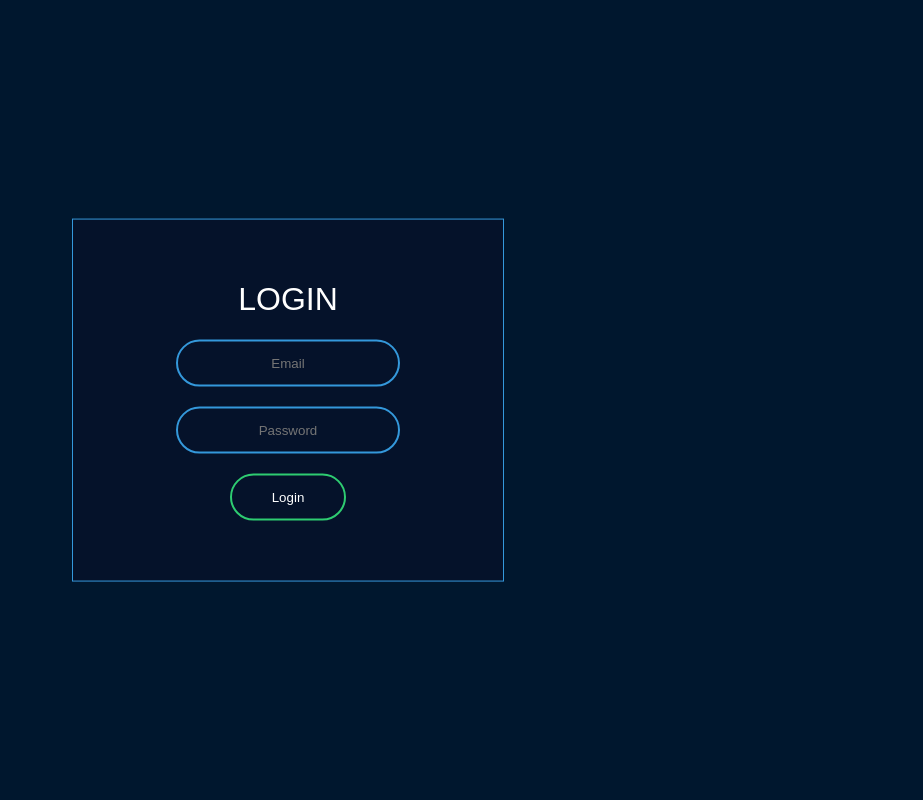
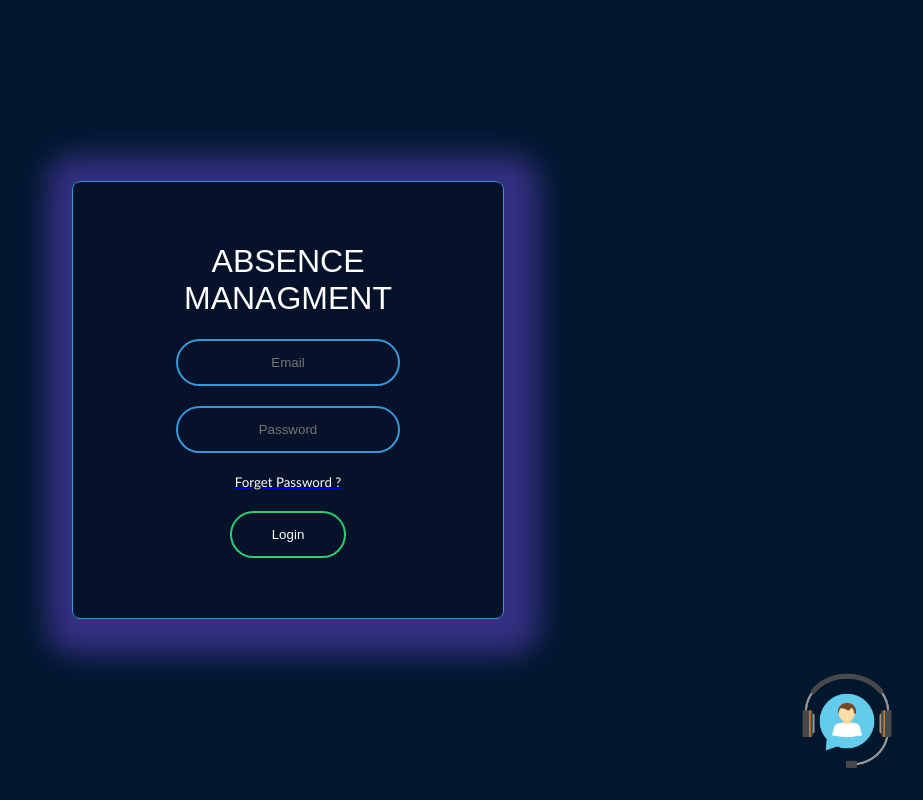
Before and after one commit to Abdellah-05/Absence-Management, a Flask app: page / in a window 1280 px wide. Shown: the whole page, without its empty margins (352-1275 px from the left). Run offline with Flask 2, Linux system fonts and the light colour scheme.

Commit message:
fin login

```diff
--- a/app.py
+++ b/app.py
@@ -33,6 +33,10 @@ annee = DATE.year
 heur = DATE.strftime("%H")
 minutes = DATE.strftime("%M")
 jourName = DATE.strftime("%A")
+
+jourName = "Monday"
+heur = "7"
+minutes = "50"
 
 print(jourName, minutes, heur)
 dateA = str(jour) + '-' + str(mois) + '-' + str(annee)
--- a/static/css/style_login.css
+++ b/static/css/style_login.css
@@ -14,6 +14,8 @@ body{
   background: #14062248;
   text-align: center;
   border: 1px solid #3498db ;
+  border-radius: 8px;
+  box-shadow: 5px 5px 30px 30px rgba(100, 70, 206, 0.541);
 }
 .box h1{
   color: white;
--- a/templates/login.html
+++ b/templates/login.html
@@ -8,11 +8,18 @@
   <body>
 
     <form class="box" action="/" method="post">
-      <h1>Login</h1>
+      <h1>Absence Managment</h1>
       <input type="text" name="email" placeholder="Email">
       <input type="password" name="password" placeholder="Password">
+      <a href="#">
+        <small style="font-family: 'Trebuchet MS', 'Lucida Sans Unicode', 'Lucida Grande', 'Lucida Sans', Arial, sans-serif; color: white;">Forget Password ?</small>
+      </a>
       <input type="submit" name="" value="Login">
+
     </form>
+    <a href="#">
+      <img style="width: 150px; height: 150px; position: absolute; bottom: 0.5%; right: 0.5%;" src="/static/images/chatbot.png" alt="#">
+    </a>
 
   </body>
 </html>
--- a/templates/statistiques.html
+++ b/templates/statistiques.html
@@ -219,6 +219,7 @@
         <div class="card-body">
           <canvas id="myChartBar"></canvas>
         </div>
+        <hr>
       </div>
     </div>
   </div>
```
Also changed, not shown: static/images/chatbot.png (added).
